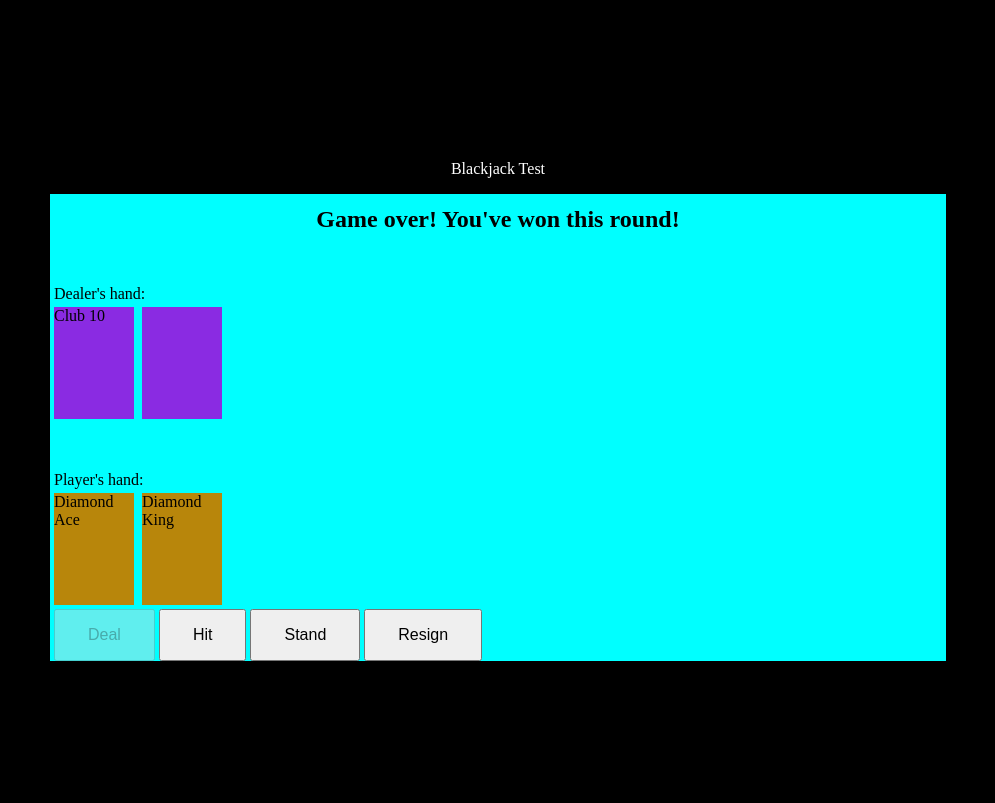
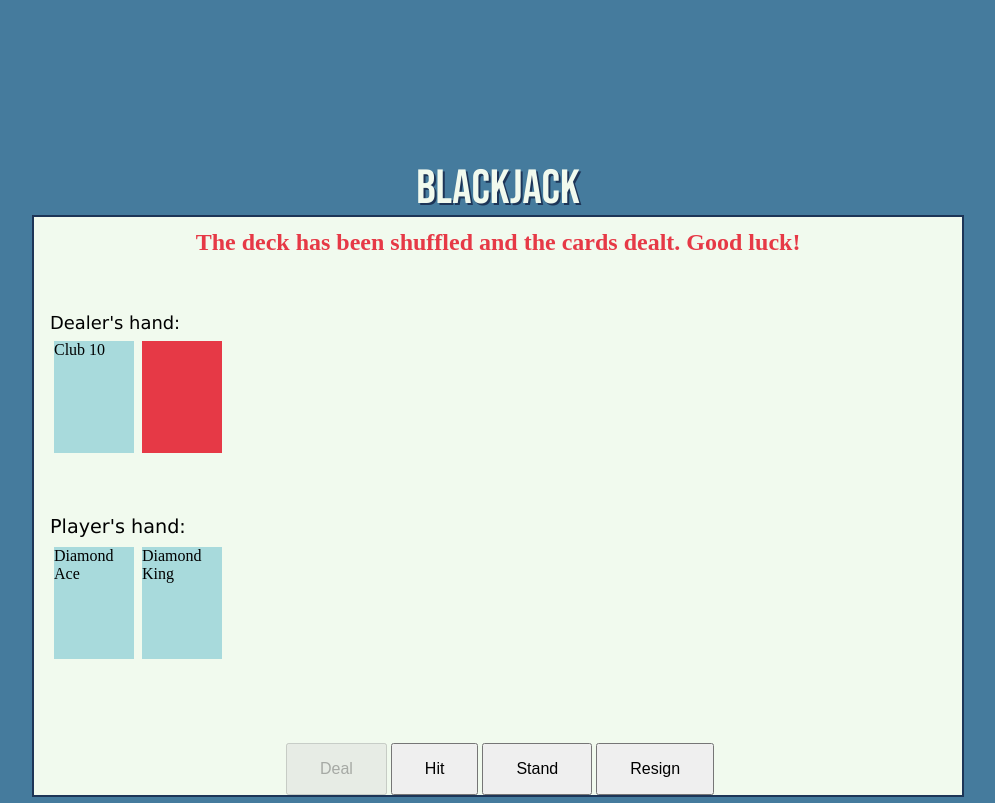
Before and after one commit to ThousandLeaves/Blackjack, a plain HTML site: page index.html in a window 1280 px wide. Both pictures are taken after a click on the button "Deal". Shown: the whole page, without its empty margins (142-1137 px from the left). Drawn offline with Linux system fonts and the light colour scheme.

Commit message:
UI enhancements

```diff
--- a/css/style.css
+++ b/css/style.css
@@ -1,9 +1,11 @@
+@import url('https://fonts.googleapis.com/css2?family=Bebas+Neue&display=swap');
+
 body {
    display: flex;
    flex-direction: column;
    align-items: center;
    margin-top: 20vh;
-   background-color: black;
+   background-color: #457b9d;
 }
 
 button {
@@ -19,22 +21,29 @@ button {
    flex-wrap: wrap;
    flex-direction: column;
    justify-content: flex-start;
-
+   padding-left: 1em;
+   padding-right: 1em;
    min-width: 70vw;
    min-height: 50vh;
-   background-color: aqua;
+   background-color: #f1faee;
+   outline-style: solid;
+   outline-color: #1d3557;
+   outline-width: 0.15em;
 }
 
 #gamePlayArea {
    width: 100%;
 }
 
+/*
 #gameTextArea {
    width: 100%;
    background-color: blueviolet;
 }
+*/
 
 #topMessageArea {
+   color: #e63946;
    margin-top: 0.5em;
    text-align: center;
 }
@@ -49,73 +58,62 @@ button {
    flex-direction: row;
 }
 
-#btnArea {
-   margin: auto;
-   padding-top: 5em;
-}
-
 #btn-deal {
    margin-left: 0.25em;
 }
 
 #btn-hit {
-   grid-row-start: 12;
-   grid-column-start: 6;
-   grid-column-end: 6;
 }
 
 #btn-stand {
-   grid-row-start: 12;
-   grid-column-start: 7;
-   grid-column-end: 7;
 }
 
 #btn-resign {
-   grid-row-start: 12;
-   grid-column-start: 8;
-   grid-column-end: 8;
+}
+
+.btnArea {
+   margin: auto;
+   padding-top: 5em;
 }
 
 .playerCard {
-   background-color: darkgoldenrod;
+   background-color: #a8dadc;
    margin: 0.25em;
    width: 5em;
    height: 7em;
 }
 
 .dealerCard {
-   background-color: blueviolet;
+   background-color: #a8dadc;
    margin: 0.25em;
    width: 5em;
    height: 7em;
 }
 
 .placeholderCard {
-   background-color: aqua;
+   background-color: #f1faee;
    margin: 0.25em;
    width: 5em;
    height: 7em;
 }
 
 .dealerInfo {
-   grid-row-start: 1;
-   grid-row-end: 2;
-   grid-column-start: auto;
-   grid-column-end: auto;
+   font-family: Verdana, sans-serif;
+   font-size: 1.12em;
    margin-top: 2em;
-   margin-left: 0.25em;
+   margin-bottom: 0.25em;
 }
 
 .playerInfo {
-   grid-row-start: 1;
-   grid-row-end: 2;
-   grid-column-start: auto;
-   grid-column-end: auto;
+   font-family: Verdana, sans-serif;
+   font-size: 1.2em;
    margin-top: 3em;
-   margin-left: 0.25em;
+   margin-bottom: 0.25em;
 }
 
 .titleText {
-   color: white;
-   padding-bottom: 1em;
+   font-family: 'Bebas Neue', cursive;
+   font-size: 3em;
+   color: #f1faee;
+   text-shadow: 2px 2px #1d3557;
 }
--- a/index.html
+++ b/index.html
@@ -19,12 +19,12 @@
 
         <!-- Blackjack content displayed below -->
         <section class="titleText">
-            Blackjack Test
+            Blackjack
         </section>
         <main id="gameContentBox">
             <!-- Contains game cards, labels and interactive buttons -->
 <!--            <section id="gamePlayArea"> -->
-                <div><h2 id="topMessageArea">MESSAGE</h2></div>
+                <div><h2 id="topMessageArea">Press deal to begin to play.</h2></div>
                 <div class="dealerInfo">Dealer's hand:</div>
                 <section id="dealerHand">
                    <div class="placeholderCard"></div>
@@ -35,9 +35,9 @@
                 </section>
                 <section class="btnArea">
                     <button id="btn-deal">Deal</button>
-                    <button id="btn-hit">Hit</button>
-                    <button id="btn-stand">Stand</button>
-                    <button id="btn-resign">Resign</button>
+                    <button id="btn-hit" disabled>Hit</button>
+                    <button id="btn-stand" disabled>Stand</button>
+                    <button id="btn-resign" disabled>Resign</button>
                 </section>
 
 <!--            </section> -->
--- a/js/main.js
+++ b/js/main.js
@@ -15,7 +15,7 @@
 
 import { Update } from "./view/Update.js";
 import { Deck } from "./model/deck.js";
-import { Player } from "./model/player.js"
+import { Player } from "./model/player.js";
 
 const BlackjackGame = (() => {
 
@@ -42,6 +42,10 @@ const BlackjackGame = (() => {
             /* Only available in first turn of game. Deals cards out to players/dealer */
             gameDeal();
             triggerAction = "deal";
+            if (checkNaturals() === true) {
+            gameStatus = "playing";
+            postGameDrawing = false;
+            }
         } else if(e.target.innerText === GAME_BUTTON_ARRAY[1]) {
             /* Player receives a card until choosing to stand or busting */
             gameHit();
@@ -95,9 +99,6 @@ const BlackjackGame = (() => {
             }
 
         }
-        if (checkNaturals() !== true) {
-            gameStatus = "playing";
-        }
     }
 
     var gameHit = () => {
@@ -128,8 +129,6 @@ const BlackjackGame = (() => {
                 }
             }
         }
-        console.log(dealer.getHand());
-
 
             let gameStateCollection = {
                 playerHand: player1.getHand(),
@@ -142,7 +141,6 @@ const BlackjackGame = (() => {
 
         /* Check if dealer busted, otherwise compare dealer & player scores */
         if (isDealerBust) {
-            console.log("Dealer busts!");
             gameCompletionState("win", player1);
         } else {
             if (player1.getScore() > dealer.getScore()) {
@@ -158,8 +156,7 @@ const BlackjackGame = (() => {
 
 
     var gameResign = () => {
-        alert("You have given up.");
-        gameCompletionState("lose", dealer);
+        gameCompletionState("resign", dealer);
     }
 
     /*******************************************************************************
@@ -176,17 +173,30 @@ const BlackjackGame = (() => {
     /* Checks if dealer or player has natural. Returns false otherwise, setting game state
     to "playing" */
     var checkNaturals = () => {
+
+        let triggerAction = "deal";
+        /* After every button click, update the view with new information */
+        let gameStateCollection = {
+            playerHand: player1.getHand(),
+            dealerHand: dealer.getHand(),
+            playerRoundsWon: player1.getRoundsWon(),
+            dealerRoundsWon: dealer.getRoundsWon(),
+            gameStatus: gameStatus
+        }
+        Update.update(triggerAction, gameStateCollection);
+
+
         let playerNatural = player1.hasNatural();
         let dealerNatural = dealer.hasNatural();
 
         if (playerNatural && dealerNatural) {
             gameCompletionState("draw");
         } else if (playerNatural) {
-            alert("Player natural");
-            gameCompletionState("win", player1);
+            console.log("nat");
+            gameCompletionState("naturalPlayer", player1);
         } else if (dealerNatural) {
-            alert("Dealer natural");
-            gameCompletionState("lose", dealer);
+            console.log("nat");
+            gameCompletionState("naturalDealer", dealer);
         } else {
             return false;
         }
@@ -205,10 +215,14 @@ const BlackjackGame = (() => {
             gameStatus = "You've won this round!";
         } else if (state === "lose") {
             gameStatus = "You've lost this round.";
-        } else if (state === "The round was a draw!") {
-            gameStatus = "draw";
-        } else {
-            // Do something extremely mysterious
+        } else if (state === "draw") {
+            gameStatus = "The round was a draw!";
+        } else if (state === "naturalPlayer") {
+            gameStatus = "Player natural! You've won.";
+        } else if (state === "naturalDealer") {
+            gameStatus = "Dealer natural! You've lost.";
+        } else if (state === "resign") {
+            gameStatus = "You've resigned.";
         }
 
         let gameStateCollection = {
--- a/js/model/player.js
+++ b/js/model/player.js
@@ -50,8 +50,6 @@ export const Player = (hand, score) => {
             for (let i of this._hand) {
                 this.addScore(i.getValue().points);
             }
-            console.log("this is the player's score in player.js: ");
-            console.log(this._score);
         },
 
         hasNatural() {
--- a/js/view/Update.js
+++ b/js/view/Update.js
@@ -13,34 +13,14 @@ const Update = (() => {
     /* The update method alters the DOM every time it is called based on new information */
     const update = (triggerAction, gameStateCollection) => {
 
-        // Testing card creation
         let suit;
         let rank;
-/*
-        for (let i = 0; i < 4; i++) {
-            suit = gameStateCollection.playerHand[i].getValue().suit;
-            rank = gameStateCollection.playerHand[i].getValue().rank;
-            const divElm = document.createElement("div");
-            const txtNode = document.createTextNode(suit + " " + rank);
-            divElm.appendChild(txtNode);
-            divElm.classList.add("dealerCard");
-
-            const parentElm = document.getElementById("dealerHand");
-            parentElm.appendChild(divElm);
-        }
-*/
-/*
-        // Testing card deletion
-        const playerParentElm = document.getElementById("playerHand");
-        while (playerParentElm.firstChild) {
-            playerParentElm.removeChild(playerParentElm.firstChild);
-        }
-*/
 
         if (triggerAction === "deal") {
             /* Remove placeholders that keep play area's shape */
             deleteAllCardElements();
             setGameButtonState(true, false, false, false);
+            setStatusText("The deck has been shuffled and the cards dealt. Good luck!");
 
             for (let h = 0; h < 2; h++) {
             /* Four initial cards when dealing */
@@ -56,7 +36,6 @@ const Update = (() => {
                         rank = gameStateCollection.dealerHand[h].getValue().rank;
                     }
                     /* Create card element */
-                    console.log("a!");
                     if (h !== 1 || i % 2 !== 0) {
                         drawCard(suit, rank, i % 2);
                     } else {
@@ -89,6 +68,11 @@ const Update = (() => {
         } else if (triggerAction === "resign") {
 
         } else if (triggerAction === "completed") {
+            if (gameStateCollection.gameStatus === "Dealer natural! You've lost." ||
+            gameStateCollection.gameStatus === "Player natural! You've won.") {
+                revealDealerCard(gameStateCollection.dealerHand);
+            }
+                        revealDealerCard(gameStateCollection.dealerHand);
             setStatusText("Game over! " + gameStateCollection.gameStatus);
             setGameButtonState(false, true, true, true);
         }
@@ -121,6 +105,7 @@ const Update = (() => {
             txtNode = document.createTextNode(suit + " " + rank);
         } else {
             txtNode = document.createTextNode("");
+            divElm.style.background = "#E63946";
         }
 
         let parentElm;
@@ -146,7 +131,7 @@ const Update = (() => {
         let suit = gsc[1].getValue().suit;
         let rank = gsc[1].getValue().rank;
         let divElm = document.getElementsByClassName('dealerCard')[1];
-
+        divElm.style.background = "#A8DADC";
         /* Don't draw on card if it contains content */
         if (divElm.textContent === "") {
             let txtNode = document.createTextNode(suit + " " + rank);
```
Also changed, not shown: 1 other file.
